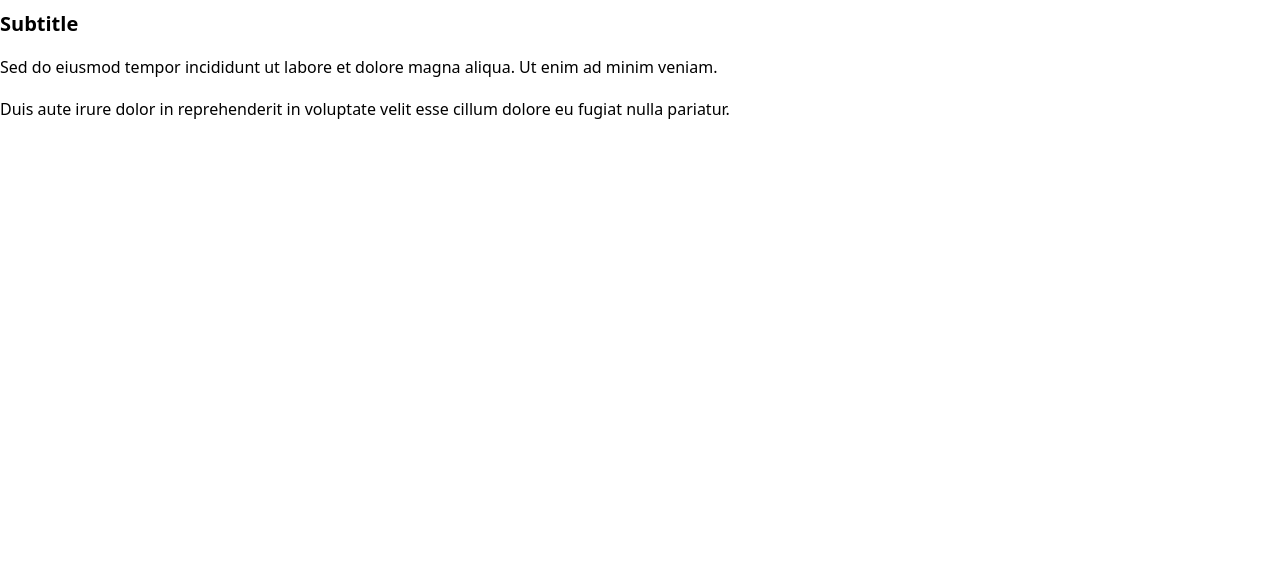
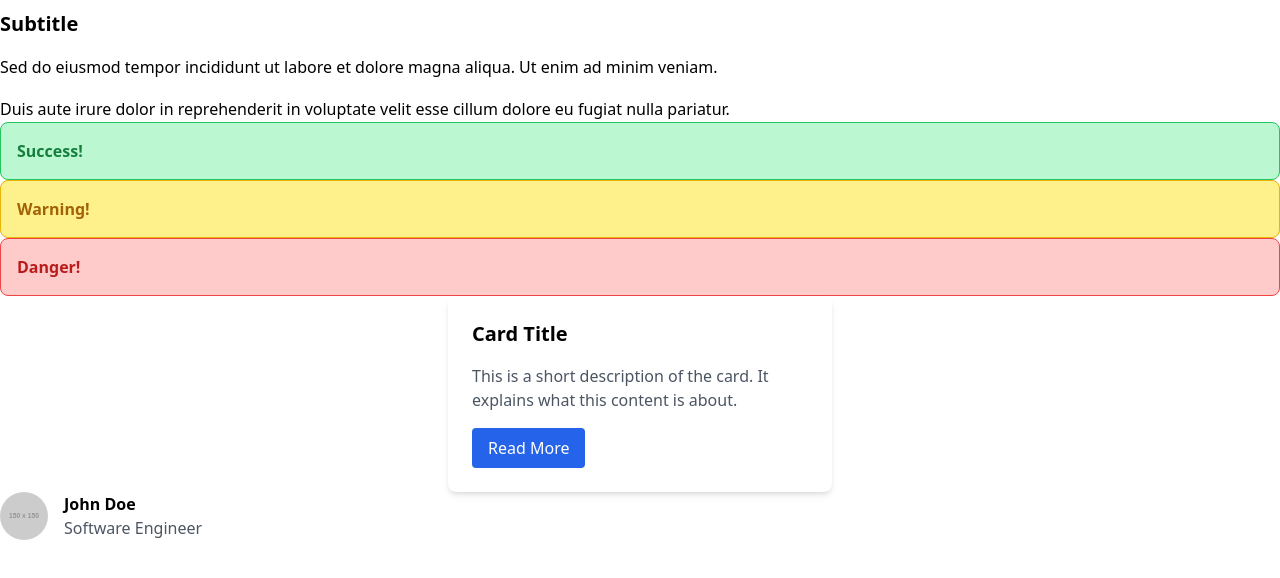
Before and after one commit to HansMalm/Exercises_12_Tailwind_CSS, a website: page src/index.html in a window 1280 px wide. Shown: the part 46-624 px from the top of the page. Drawn offline with nearby package versions, Linux system fonts and the light colour scheme; files that its build step writes are made by us from their sources; placeholder pictures from the web are drawn by us.

Commit message:
add exercise 2,3 and 4

```diff
--- a/src/index.html
+++ b/src/index.html
@@ -3,7 +3,7 @@
 <head>
     <meta charset="UTF-8">
     <title>Tailwind Exercises</title>
-    <link rel="stylesheet" href="output.css">
+    <link rel="stylesheet" href="../dist/output.css">
 </head>
 
 <body>
@@ -32,5 +32,45 @@
             cillum dolore eu fugiat nulla pariatur.
         </p>
     </section>
+
+    <div class="bg-green-200 border border-green-500 text-green-700 p-4 rounded-lg font-bold">
+        Success!
+    </div>
+    <div class="bg-yellow-200 border border-yellow-500 text-yellow-700 p-4 rounded-lg font-bold">
+        Warning!
+    </div>
+    <div class="bg-red-200 border border-red-500 text-red-700 p-4 rounded-lg font-bold">
+        Danger!
+    </div>
+
+    <div class="max-w-sm mx-auto bg-white shadow-md p-6 rounded-lg">
+        <h2 class="text-xl font-bold mb-4">
+            Card Title
+        </h2>
+
+        <p class="text-gray-600 mb-4">
+            This is a short description of the card. It explains what this content is about.
+        </p>
+
+        <button class="bg-blue-600 text-white px-4 py-2 rounded">
+            Read More
+        </button>
+    </div>
+
+    <div class="flex items-center gap-4">
+
+        <img
+            src="https://via.placeholder.com/150"
+            alt="Profile Picture"
+            class="w-12 h-12 rounded-full"
+        />
+
+        <div>
+            <h3 class="font-bold">John Doe</h3>
+            <p class="text-gray-600">Software Engineer</p>
+        </div>
+    </div>
+
+
 </body>
 </html>
```
Also changed, not shown: dist/output.css, 1 other file.
